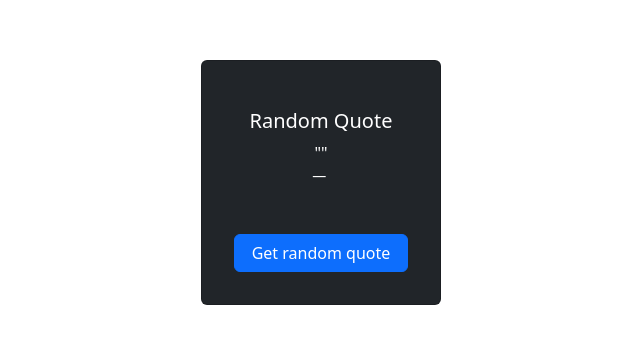
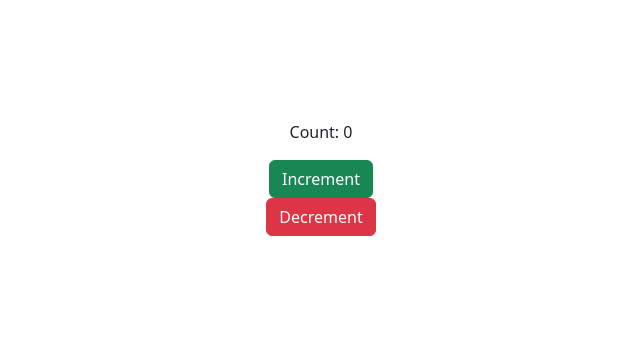
Before and after one commit to pdichone/react-beginners-course, a React (Vite) app: page / in a window 1280 px wide. Shown: the part 226-570 px from the top of the page, without its empty margins (319-959 px from the left). Built offline with nearby package versions, Linux system fonts and the light colour scheme.

Commit message:
demo lift state up - simple counter app

```diff
--- a/src/App.jsx
+++ b/src/App.jsx
@@ -7,6 +7,7 @@ import 'bootstrap/dist/css/bootstrap.min.css';
 import { useState } from 'react';
 
 function App() {
+  const [count, setCount] = useState(0);
   const [quote, setQuote] = useState('');
   const [color, setColor] = useState('bg-dark');
 
@@ -69,10 +70,38 @@ function App() {
     return colors[Math.floor(Math.random() * colors.length)];
   }
 
+  function increment() {
+    setCount((prevCount) => prevCount + 1);
+  }
+  function decrement() {
+    setCount((prevCount) => prevCount - 1);
+  }
   return (
     <div className="container pt-2">
-      <RandomQuote quote={quote} color={color} onChangeQuote={getRandomQuote} />
+      <p>Count: {count} </p>
+      <IncrementButton onIncrement={increment} />
+      <DecrementButton onDecrement={decrement} />
+      {/* <RandomQuote quote={quote} color={color} onChangeQuote={getRandomQuote} /> */}
     </div>
   );
 }
 export default App;
+
+function IncrementButton({ onIncrement }) {
+  return (
+    <div>
+      <button onClick={onIncrement} className="btn btn-success">
+        Increment
+      </button>
+    </div>
+  );
+}
+function DecrementButton({ onDecrement }) {
+  return (
+    <div>
+      <button onClick={onDecrement} className="btn btn-danger">
+        Decrement
+      </button>
+    </div>
+  );
+}
```
